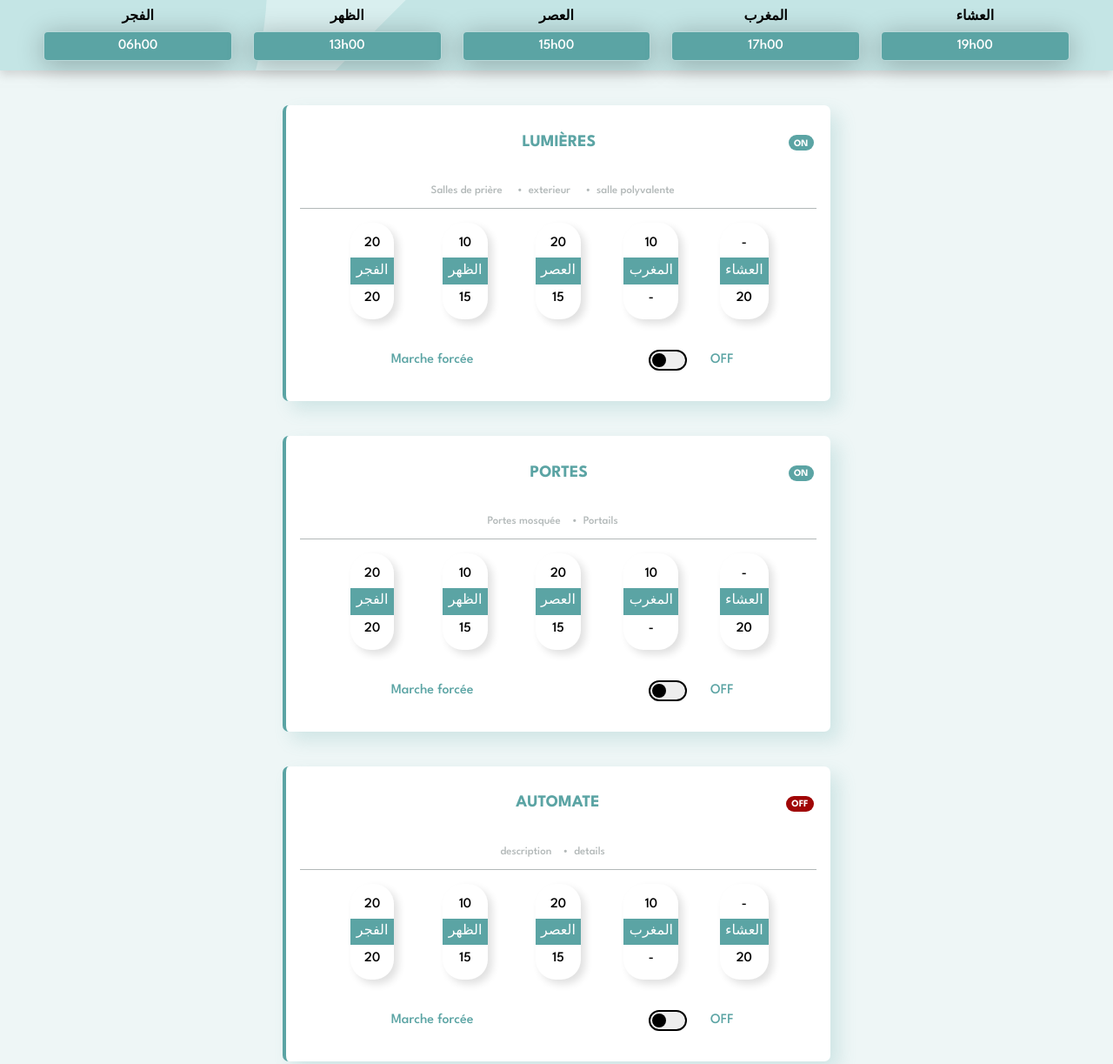
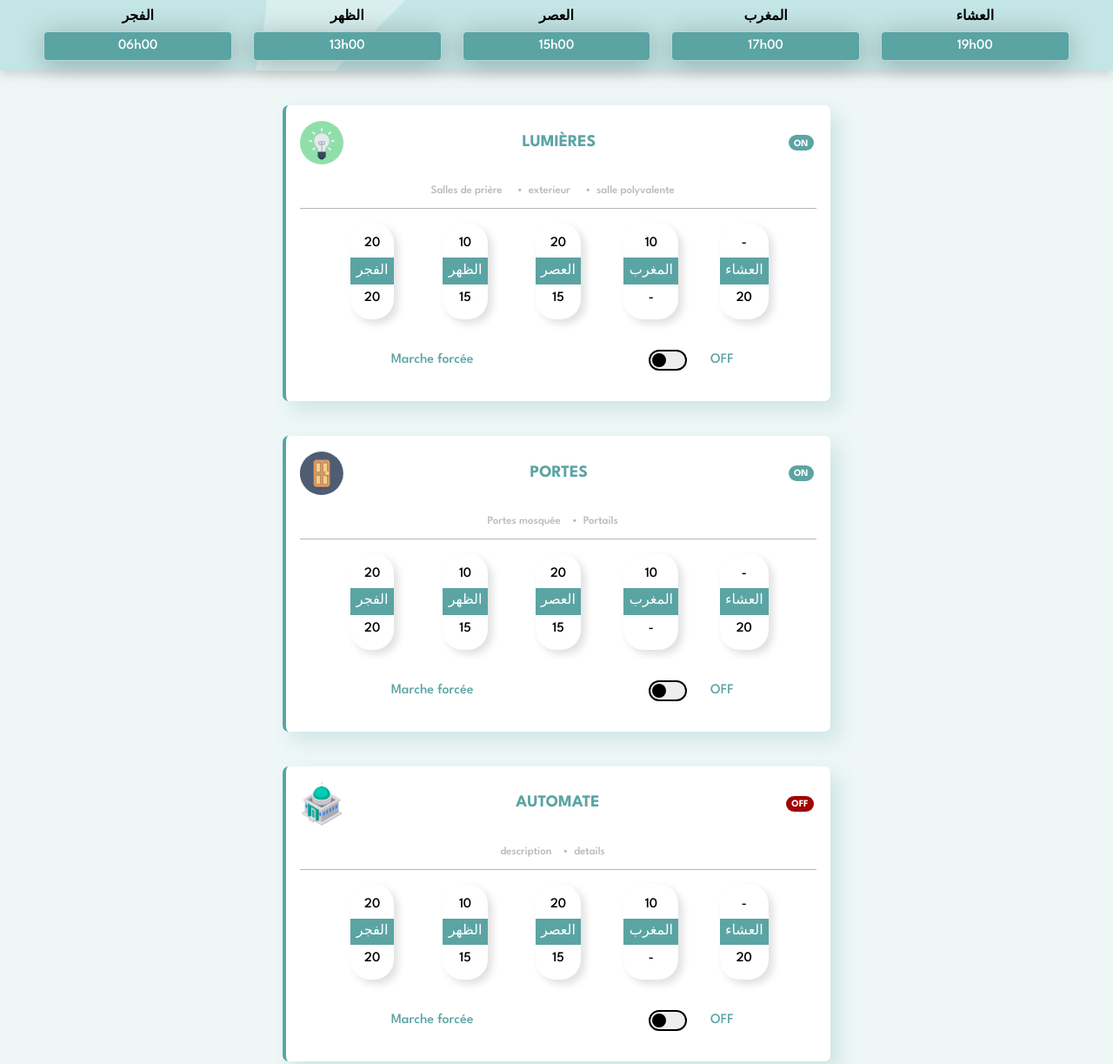
Before and after one commit to Karim-Afr/front_app_domotique, a plain HTML site: page index.html in a window 1280 px wide. Shown: the part 79-1302 px from the top of the page at 87% size. Drawn offline with Linux system fonts and the light colour scheme.

Commit message:
mise en ligne

```diff
--- a/styles/style.css
+++ b/styles/style.css
@@ -186,19 +186,19 @@ nav ul a {
 }
 
 .light {
-  background-image: url(./images/light-bulb-idea-svgrepo-com.svg);
+  background-image: url(../images/light-bulb-idea-svgrepo-com.svg);
 }
 
 .door {
-  background-image: url(./images/door-svgrepo-com.svg);
+  background-image: url(../images/door-svgrepo-com.svg);
 }
 
 .lift {
-  background-image: url(./images/lift-elevator-svgrepo-com.svg);
+  background-image: url(../images/lift-elevator-svgrepo-com.svg);
 }
 
 .icon-masjid {
-  background-image: url(./images/mosque-islam-svgrepo-com.svg);
+  background-image: url(../images/mosque-islam-svgrepo-com.svg);
 }
 
 
```
